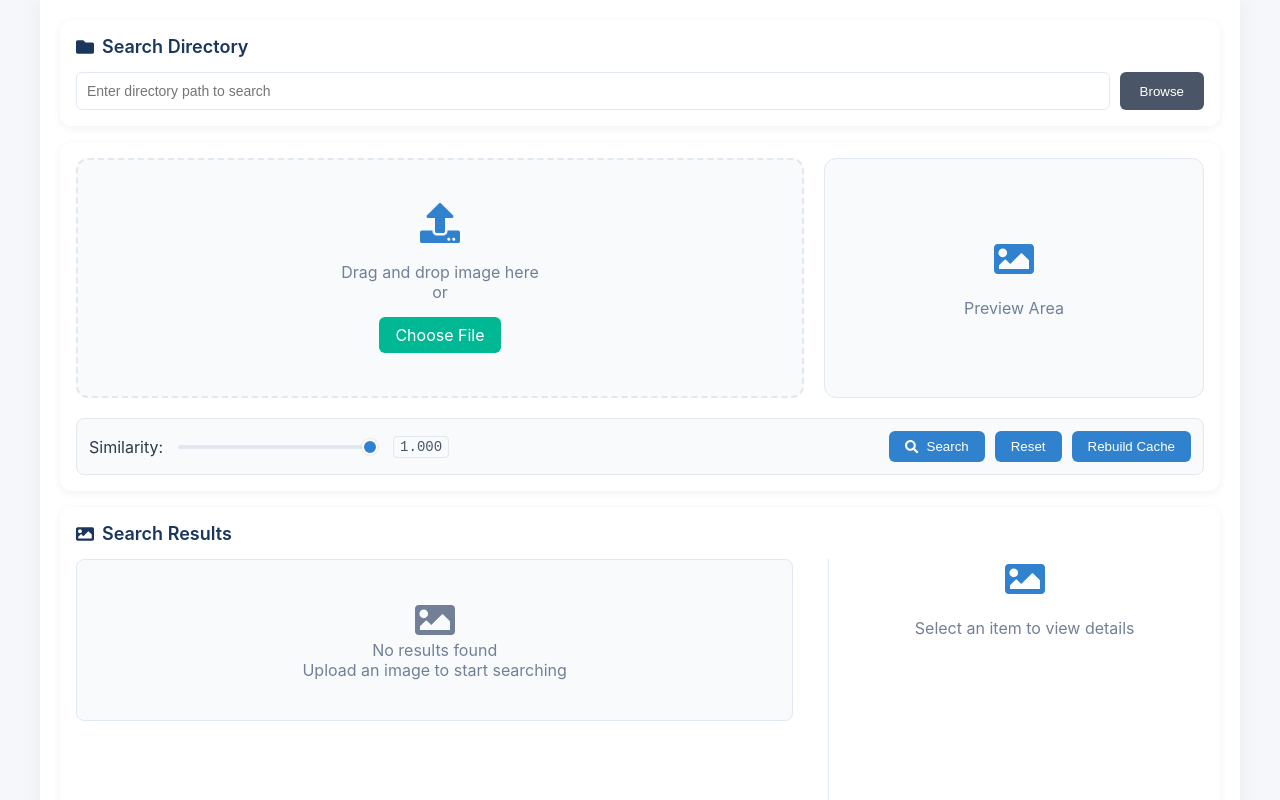
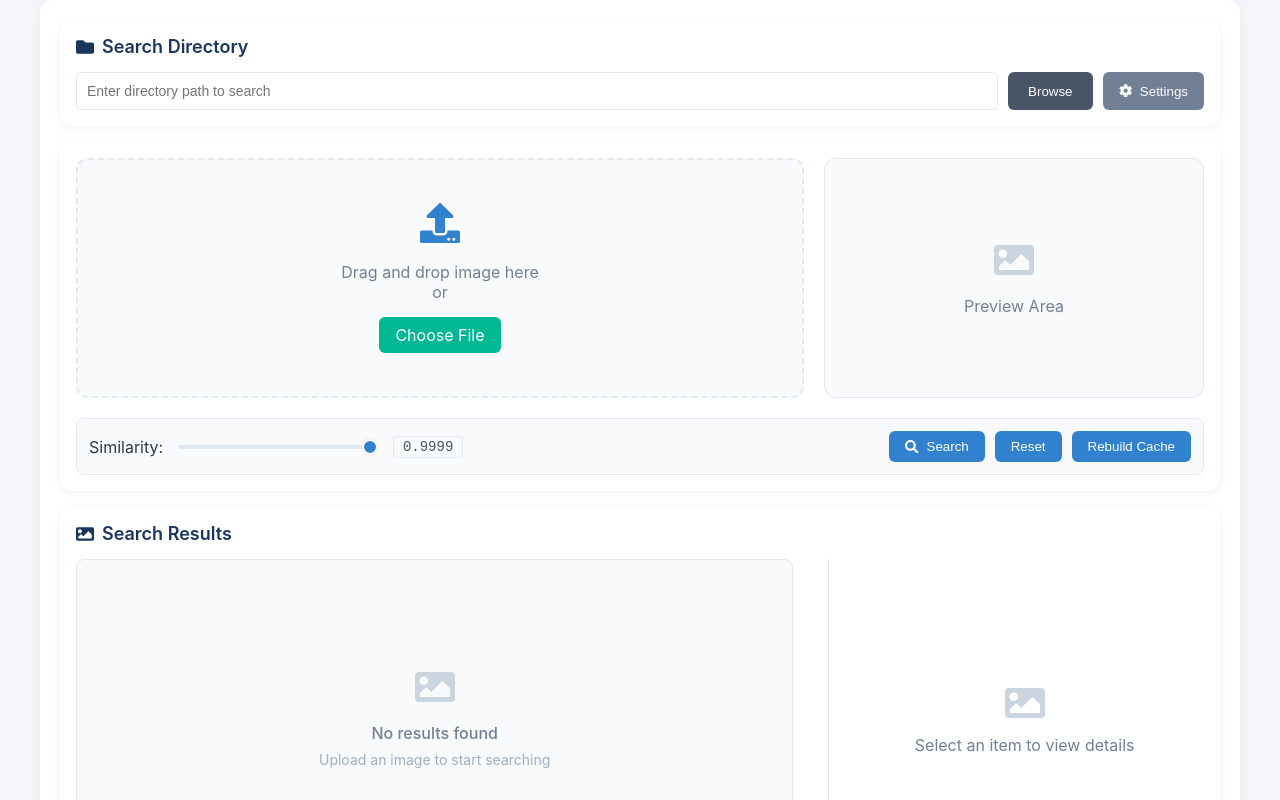
Before and after one commit to hofens/iconfinder, a React (Create React App) app: page / in a window 1280 px wide. Shown: the top 800 px of the page. Built offline with nearby package versions, Linux system fonts and the light colour scheme; the HTML template or start-up script is replaced by a standard one.

Commit message:
增加设置功能

```diff
--- a/src/App.css
+++ b/src/App.css
@@ -15,6 +15,7 @@ body {
   flex-direction: column;
   width: 100%;
   max-width: 1200px;
+  border-radius: 12px;
 }
 
 .container {
@@ -111,6 +112,21 @@ body {
   margin-top: 10px;
   color: #2d3748;
   font-size: 14px;
+  text-align: left;
+  width: 100%;
+}
+
+.preview-info p {
+  display: flex;
+  justify-content: flex-start;
+  gap: 8px;
+  margin: 4px 0;
+}
+
+.preview-info p span:first-child {
+  color: #718096;
+  font-weight: 500;
+  min-width: 80px;
 }
 
 .upload-placeholder, .preview-placeholder {
@@ -189,7 +205,7 @@ body {
 }
 
 .similarity-control span {
-  min-width: 50px;
+  min-width: 70px;
   text-align: center;
   font-family: monospace;
   font-size: 14px;
@@ -236,10 +252,11 @@ button:hover {
   display: grid;
   grid-template-columns: repeat(auto-fill, minmax(120px, 1fr));
   gap: 12px;
-  height: 100%;
+  height: 320px;
   overflow-y: auto;
   padding-right: 15px;
   align-content: start;
+  min-height: 320px;
 }
 
 .no-results {
@@ -249,11 +266,33 @@ button:hover {
   align-items: center;
   justify-content: center;
   color: #718096;
-  padding: 40px;
-  height: 100%;
   background-color: #f8fafc;
   border-radius: 8px;
   border: 1px solid #e2e8f0;
+  height: 320px;
+  margin: 0;
+  padding: 0;
+}
+
+.no-results svg {
+  margin-bottom: 12px;
+  color: #cbd5e0;
+  font-size: 48px;
+}
+
+.no-results p {
+  margin: 4px 0;
+  text-align: center;
+}
+
+.no-results p:first-of-type {
+  font-weight: 500;
+  font-size: 16px;
+}
+
+.no-results p:last-of-type {
+  font-size: 14px;
+  color: #a0aec0;
 }
 
 .result-preview {
@@ -400,3 +439,87 @@ button:hover {
 ::-webkit-scrollbar-thumb:hover {
   background: #a0aec0;
 }
+
+/* 设置按钮样式 */
+.settings-btn {
+  background-color: #718096;
+}
+
+.settings-btn:hover {
+  background-color: #4a5568;
+}
+
+/* 弹窗样��� */
+.modal-overlay {
+  position: fixed;
+  top: 0;
+  left: 0;
+  right: 0;
+  bottom: 0;
+  background-color: rgba(0, 0, 0, 0.5);
+  display: flex;
+  justify-content: center;
+  align-items: center;
+  z-index: 1000;
+}
+
+.modal {
+  background: white;
+  border-radius: 8px;
+  padding: 24px;
+  width: 500px;
+  max-width: 90%;
+}
+
+.modal h2 {
+  margin: 0 0 16px 0;
+  color: #2d3748;
+}
+
+.modal-content {
+  display: flex;
+  flex-direction: column;
+  gap: 16px;
+}
+
+.setting-group {
+  display: flex;
+  flex-direction: column;
+  gap: 8px;
+}
+
+.setting-group label {
+  color: #4a5568;
+  font-weight: 500;
+}
+
+.setting-group input {
+  padding: 8px;
+  border: 1px solid #e2e8f0;
+  border-radius: 4px;
+  font-size: 14px;
+}
+
+.modal-actions {
+  margin-top: 24px;
+  display: flex;
+  justify-content: flex-end;
+}
+
+/* 修改预览区域占位图样式 */
+.result-preview .preview-placeholder {
+  height: 100%;
+  display: flex;
+  flex-direction: column;
+  justify-content: center;
+  align-items: center;
+}
+
+.preview-placeholder svg {
+  margin-bottom: 12px;
+  color: #cbd5e0;
+}
+
+.preview-placeholder p {
+  color: #718096;
+}
--- a/src/App.js
+++ b/src/App.js
@@ -1,15 +1,18 @@
-import React, { useState } from 'react';
+import React, { useState, useEffect } from 'react';
 import './App.css';
-import { FaUpload, FaFolder, FaImage, FaSearch } from 'react-icons/fa';
+import { FaUpload, FaFolder, FaImage, FaSearch, FaCog } from 'react-icons/fa';
 
 function App() {
   const [selectedFile, setSelectedFile] = useState(null);
   const [previewUrl, setPreviewUrl] = useState(null);
-  const [similarity, setSimilarity] = useState(1.0);
+  const [similarity, setSimilarity] = useState(0.9999);
   const [searchResults, setSearchResults] = useState([]);
   const [selectedResult, setSelectedResult] = useState(null);
   const [searchPath, setSearchPath] = useState('');
   const [status, setStatus] = useState('');
+  const [showSettings, setShowSettings] = useState(false);
+  const [excludePaths, setExcludePaths] = useState('');
+  const [includePaths, setIncludePaths] = useState('');
 
   const handleDrop = (e) => {
     e.preventDefault();
@@ -84,10 +87,54 @@ function App() {
 
   const handleSimilarityChange = (e) => {
     const value = e.target.value;
-    if (value >= 0.9 && value <= 1) {
+    if (value >= 0.5 && value <= 0.9999) {
       setSimilarity(value);
     }
   };
+
+  const settingsModal = showSettings && (
+    <div className="modal-overlay">
+      <div className="modal">
+        <h2>Search Settings</h2>
+        <div className="modal-content">
+          <div className="setting-group">
+            <label>Include Paths (Regular Expression):</label>
+            <input
+              type="text"
+              value={includePaths}
+              onChange={(e) => setIncludePaths(e.target.value)}
+              placeholder="e.g., \.png$|\.jpg$"
+            />
+          </div>
+          <div className="setting-group">
+            <label>Exclude Paths (Regular Expression):</label>
+            <input
+              type="text"
+              value={excludePaths}
+              onChange={(e) => setExcludePaths(e.target.value)}
+              placeholder="e.g., node_modules|\.git"
+            />
+          </div>
+        </div>
+        <div className="modal-actions">
+          <button onClick={() => setShowSettings(false)}>Close</button>
+        </div>
+      </div>
+    </div>
+  );
+
+  useEffect(() => {
+    if (previewUrl) {
+      const img = new Image();
+      img.onload = function() {
+        const dimensions = document.getElementById('dimensions');
+        if (dimensions) {
+          dimensions.textContent = `${this.width} × ${this.height}`;
+        }
+      };
+      img.src = previewUrl;
+    }
+  }, [previewUrl]);
 
   return (
     <div className="App">
@@ -104,6 +151,9 @@ function App() {
               placeholder="Enter directory path to search"
             />
             <button className="browse-btn" onClick={handleBrowseDirectory}>Browse</button>
+            <button className="settings-btn" onClick={() => setShowSettings(true)}>
+              <FaCog /> Settings
+            </button>
           </div>
         </div>
 
@@ -135,8 +185,11 @@ function App() {
                 <div className="preview-content">
                   <img src={previewUrl} alt="Preview" className="preview-image"/>
                   <div className="preview-info">
-                    <p>File name: {selectedFile?.name}</p>
-                    <p>Size: {(selectedFile?.size / 1024).toFixed(2)} KB</p>
+                    <p><span>Path:</span> {selectedFile?.path || selectedFile?.name}</p>
+                    <p><span>Size:</span> {(selectedFile?.size / 1024).toFixed(2)} KB</p>
+                    {selectedFile && (
+                      <p><span>Dimensions:</span> <span id="dimensions">Loading...</span></p>
+                    )}
                   </div>
                 </div>
               ) : (
@@ -153,13 +206,13 @@ function App() {
               <label>Similarity:</label>
               <input
                 type="range"
-                min="0.9"
-                max="1"
-                step="0.001"
+                min="0.5"
+                max="0.9999"
+                step="0.0001"
                 value={similarity}
                 onChange={(e) => setSimilarity(e.target.value)}
               />
-              <span>{Number(similarity).toFixed(3)}</span>
+              <span>{Number(similarity).toFixed(4)}</span>
             </div>
             <div className="buttons">
               <button onClick={searchSimilarImages}><FaSearch /> Search</button>
@@ -231,6 +284,7 @@ function App() {
           </div>
         </div>
       </div>
+      {settingsModal}
     </div>
   );
 }
```
